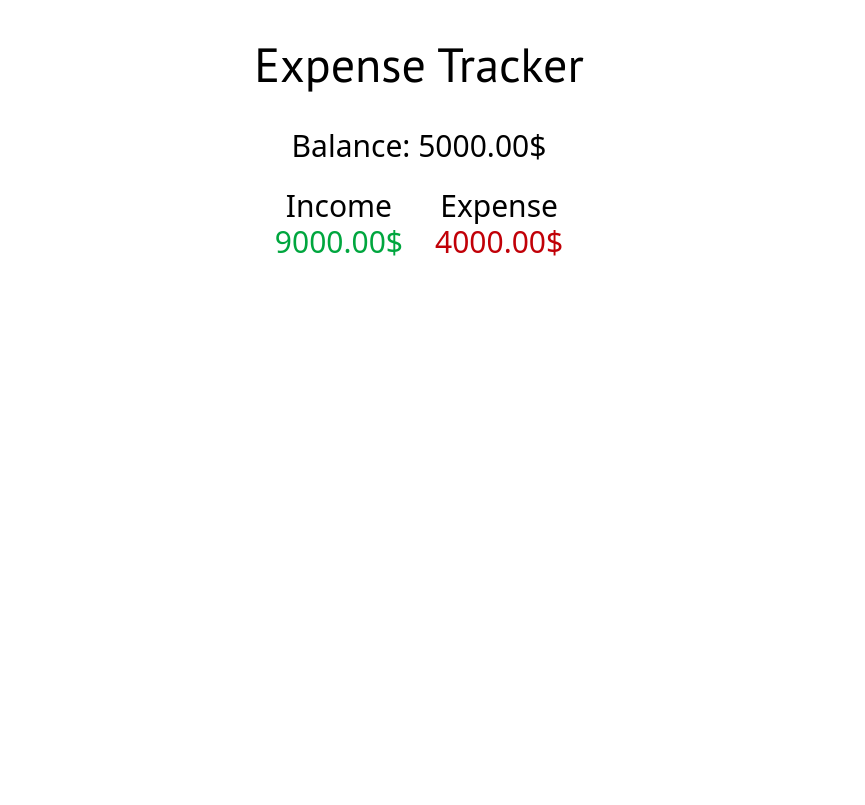
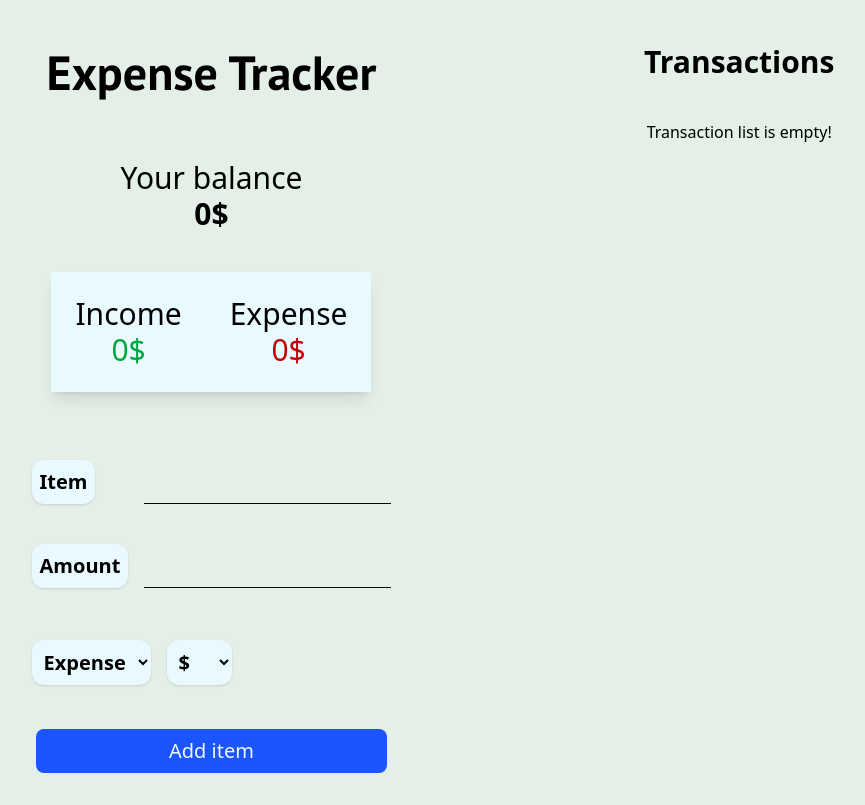
Before and after one commit to zineeddinehazi/expense-tracker, a React (Vite) app: page / in a window 1280 px wide. Shown: the whole page, without its empty margins (221-1086 px from the left). Built offline with nearby package versions, Linux system fonts and the light colour scheme.

Commit message:
First version of the app

```diff
--- a/src/App.jsx
+++ b/src/App.jsx
@@ -1,11 +1,50 @@
+import { useState } from "react";
+import Form from "./components/Form";
 import Stats from "./components/Stats";
 import Title from "./components/Title";
+import List from "./components/List";
 
 export default function App() {
+  const [items, setItems] = useState([]);
+  const [name, setName] = useState("");
+  const [amount, setAmount] = useState("");
+  const [type, setType] = useState("Expense");
+  const [currency, setCurrency] = useState("$");
+
+  const handleSubmit = (e) => {
+    e.preventDefault();
+    if (!name || !amount || !type || !+amount) return;
+    const id = crypto.randomUUID();
+    const newItem = {
+      name: name,
+      amount: type === "Income" ? amount : `-${amount}`,
+      type: type,
+      id: id,
+    };
+    setItems((items) => [...items, newItem]);
+    setName("");
+    setAmount("");
+    setType("Expense");
+  };
+
   return (
-    <>
-      <Title />
-      <Stats />
-    </>
+    <div className="flex justify-evenly">
+      <div className="flex flex-col">
+        <Title />
+        <Stats items={items} currency={currency} />
+        <Form
+          name={name}
+          setName={setName}
+          amount={amount}
+          setAmount={setAmount}
+          type={type}
+          setType={setType}
+          handleSubmit={handleSubmit}
+          currency={currency}
+          setCurrency={setCurrency}
+        />
+      </div>
+      <List items={items} setItems={setItems} currency={currency} />
+    </div>
   );
 }
--- /dev/null
+++ b/src/components/Form.jsx
@@ -0,0 +1,71 @@
+export default function Form({
+  name,
+  setName,
+  amount,
+  setAmount,
+  type,
+  setType,
+  handleSubmit,
+  currency,
+  setCurrency,
+}) {
+  return (
+    <div className="flex justify-center">
+      <form
+        className="flex flex-col gap-10 border-[#123458] p-7"
+        onSubmit={handleSubmit}
+      >
+        <div className="flex justify-between gap-4">
+          <label className="rounded-xl bg-[#E8F9FF] p-2 text-xl font-semibold shadow">
+            Item
+          </label>
+          <input
+            value={name}
+            onChange={(e) => setName(e.target.value)}
+            className="border-b p-2"
+            type="text"
+          />
+        </div>
+        <div className="flex justify-between gap-4">
+          <label className="rounded-xl bg-[#E8F9FF] p-2 text-xl font-semibold shadow">
+            Amount
+          </label>
+          <input
+            value={amount}
+            onChange={(e) => setAmount(e.target.value)}
+            className="border-b p-2 focus:border-[#2A629A]"
+            type="text"
+          />
+        </div>
+        <div className="flex gap-4 pt-3">
+          <select
+            value={type}
+            onChange={(e) => setType(e.target.value)}
+            className="rounded-xl bg-[#E8F9FF] p-2 text-xl font-semibold shadow"
+          >
+            <option value={"Income"}>Income</option>
+            <option value={"Expense"}>Expense</option>
+          </select>
+          <select
+            value={currency}
+            onChange={(e) => setCurrency(e.target.value)}
+            className="rounded-xl bg-[#E8F9FF] p-2 text-xl font-semibold shadow"
+          >
+            <option value={"$"}>$</option>
+            <option value={"€"}>€</option>
+            <option value={"£"}>£</option>
+            <option value={"¥"}>¥</option>
+            <option value={"DA"}>DA</option>
+            <option value={"¥"}>¥</option>
+          </select>
+        </div>
+        <button
+          type="submit"
+          className="m-1 rounded-lg bg-[#1B56FD] p-2 text-xl text-[#EEF7FF] hover:bg-[#3D90D7]"
+        >
+          Add item
+        </button>
+      </form>
+    </div>
+  );
+}
--- /dev/null
+++ b/src/components/Item.jsx
@@ -0,0 +1,21 @@
+export default function Item({ item, handleRemove, currency }) {
+  return (
+    <div className="flex justify-between rounded-xl bg-[#E8F9FF] p-4 shadow-lg">
+      <div className="flex flex-col text-2xl">
+        <h1 className="font-bold">{item.name}</h1>
+        <h1
+          className={`font-bold ${item.type === "Income" ? "text-green-600" : "text-red-700"}`}
+        >
+          {item.amount}
+          {currency}
+        </h1>
+      </div>
+      <button
+        onClick={() => handleRemove(item.id)}
+        className="ml-96 rounded-xl bg-[#E55050] px-3 font-bold text-[#EEF7FF] shadow-lg hover:bg-[#CB0404]"
+      >
+        Remove
+      </button>
+    </div>
+  );
+}
--- /dev/null
+++ b/src/components/List.jsx
@@ -0,0 +1,27 @@
+import Item from "./Item";
+
+export default function List({ items, setItems, currency }) {
+  const handleRemove = (ID) => {
+    setItems((items) => items.filter((item) => item.id !== ID));
+  };
+  const list = (
+    <div
+      className={`${items.length > 6 ? "grid grid-cols-2" : "flex flex-col"} gap-6`}
+    >
+      {items.map((item) => (
+        <Item
+          item={item}
+          key={item.id}
+          handleRemove={handleRemove}
+          currency={currency}
+        />
+      ))}
+    </div>
+  );
+  return (
+    <div className="my-8 flex flex-col items-center gap-7">
+      <h1 className="py-3 text-3xl font-bold">Transactions</h1>
+      {items.length === 0 ? <h1>Transaction list is empty!</h1> : list}
+    </div>
+  );
+}
--- a/src/components/Stats.jsx
+++ b/src/components/Stats.jsx
@@ -1,13 +1,36 @@
-export default function Stats() {
+export default function Stats({ items, currency }) {
+  let accT = 0;
+  items.forEach((element) => {
+    accT = accT + +element.amount;
+  });
+  let accIn = 0;
+  let accEx = 0;
+  items.forEach((element) => {
+    +element.amount <= 0
+      ? (accEx = accEx + +element.amount)
+      : (accIn = accIn + +element.amount);
+  });
   return (
-    <div className="flex flex-col items-center gap-6 text-3xl">
-      <h1>Balance: 5000.00$</h1>
-      <div className="flex gap-8">
+    <div className="mb-10 flex flex-col items-center text-3xl">
+      <h1>Your balance</h1>
+      <h1 className="font-bold">
+        {accT}
+        {currency}
+      </h1>
+      <div className="mt-10 flex gap-12 bg-[#E8F9FF] p-6 shadow-lg">
         <h1 className="text-center">
-          Income <h1 className="text-green-600">9000.00$</h1>
+          Income{" "}
+          <h1 className="text-green-600">
+            {accIn}
+            {currency}
+          </h1>
         </h1>
         <h1 className="text-center">
-          Expense <h1 className="text-red-700">4000.00$</h1>
+          Expense{" "}
+          <h1 className="text-red-700">
+            {-accEx}
+            {currency}
+          </h1>
         </h1>
       </div>
     </div>
--- a/src/components/Title.jsx
+++ b/src/components/Title.jsx
@@ -1,6 +1,6 @@
 export default function Title() {
   return (
-    <div className="flex justify-center text-5xl my-10">
+    <div className="mt-12 mb-16 flex justify-center text-5xl font-bold">
       <h1 className="title">Expense Tracker</h1>
     </div>
   );
--- a/src/index.css
+++ b/src/index.css
@@ -2,6 +2,8 @@
 
 .title {
   font-family: "PT Sans", sans-serif;
-  font-weight: 400;
-  font-style: normal;
 }
+
+body {
+  background-color: #e4efe7;
+}
```
